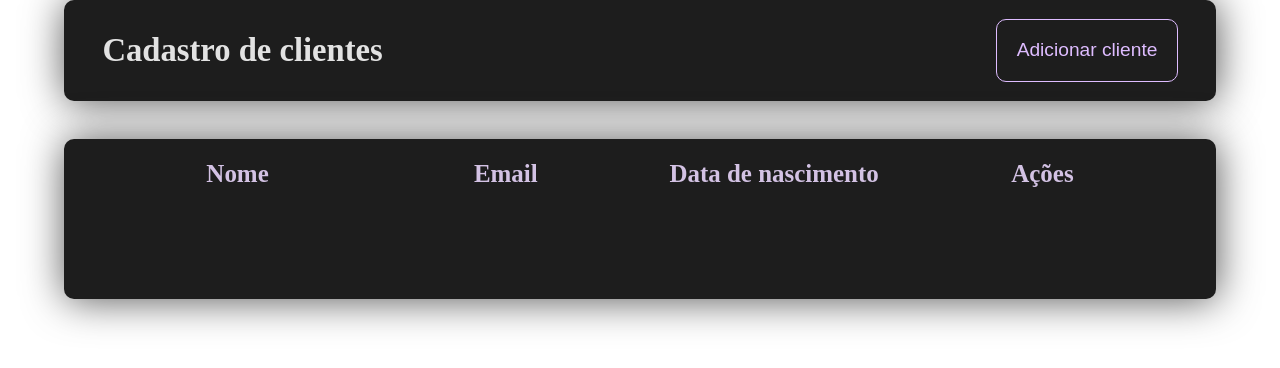
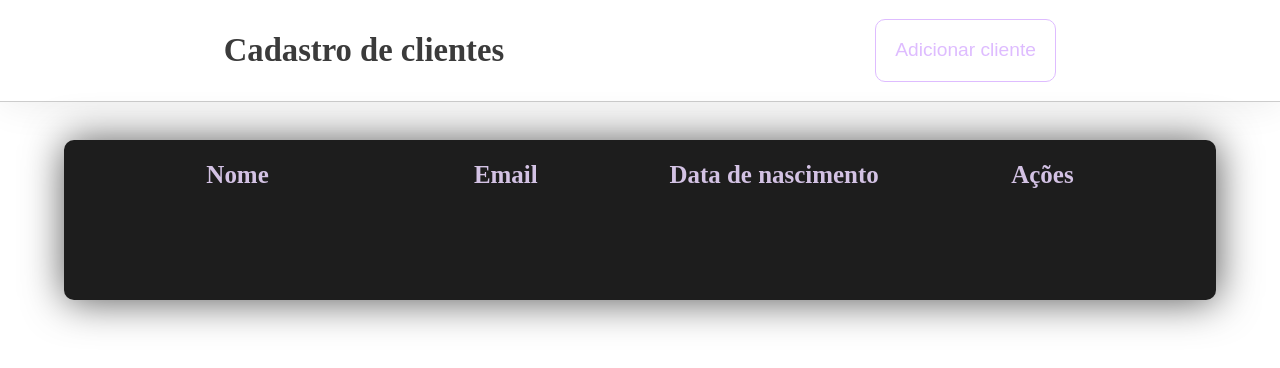
Before and after one commit to amandadeogr/CRUD, a plain HTML site: page index.html in a window 1280 px wide. Drawn offline with Linux system fonts and the light colour scheme.

Commit message:
change header style

```diff
--- a/assets/css/header/header.css
+++ b/assets/css/header/header.css
@@ -1,12 +1,10 @@
 .header {
    align-items: center;
-   background-color: #1d1d1d;
-   border-radius: 10px;
-   box-shadow: 1px 1px 40px #555555;
-   color: rgb(226, 226, 226);
+   border-bottom: 1px solid #ccc;
+   box-shadow: 1px 1px 40px #ebebeb;
+   color: #3b3b3b;
    display: flex;
-   justify-content: space-between;
-   margin: auto;
+   justify-content: space-around;
    padding: 1rem 2rem;
-   width: 90%;
+   width: 100vw;
 }
```
